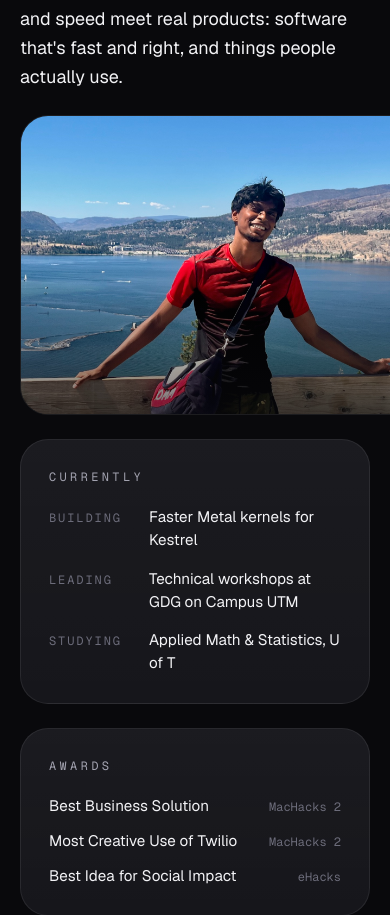
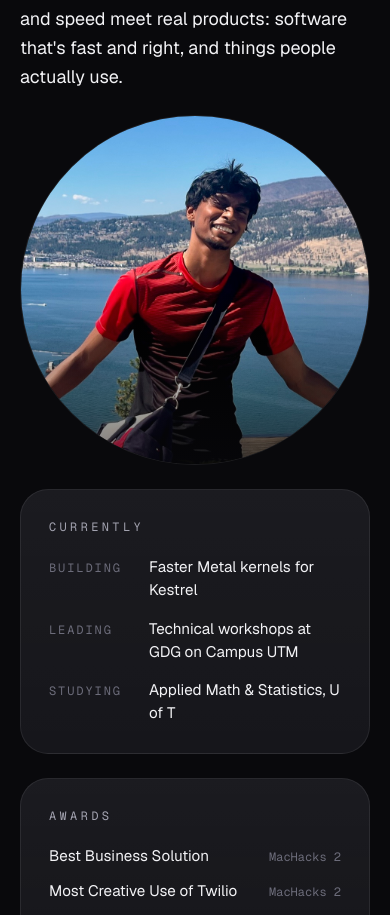
Before and after one commit to D-Haran/Personal-Portfolio, a Next.js app: page / in a window 390 px wide. Shown: the part 6805-7720 px from the top of the page. Built offline with nearby package versions, Linux system fonts and the light colour scheme; no server answers.

Commit message:
bug fixes

```diff
--- a/components/home/About.tsx
+++ b/components/home/About.tsx
@@ -36,14 +36,14 @@ export function About() {
 
         <Reveal
           delay={80}
-          className="group relative aspect-[16/11] min-h-[300px] overflow-hidden rounded-[1.75rem] border border-line lg:aspect-auto"
+          className="group relative aspect-square w-full max-w-[30rem] max-h-[25rem] justify-self-center overflow-hidden rounded-full border border-line"
         >
           <Image
             src="/derrick-about.jpg"
             alt="Derrick at Okanagan Lake"
             fill
-            sizes="(min-width: 1024px) 480px, 90vw"
-            className="object-cover object-[50%_30%] transition-transform duration-700 ease-out group-hover:scale-[1.04]"
+            sizes="(min-width: 824px) 280px, 60vw"
+            className="scale-[1.3] object-cover object-[50%_30%] transition-transform duration-700 ease-out group-hover:scale-[1.22]"
           />
           <div className="absolute inset-0 bg-gradient-to-t from-[#0b0b10]/55 via-transparent to-transparent" />
         </Reveal>
```
